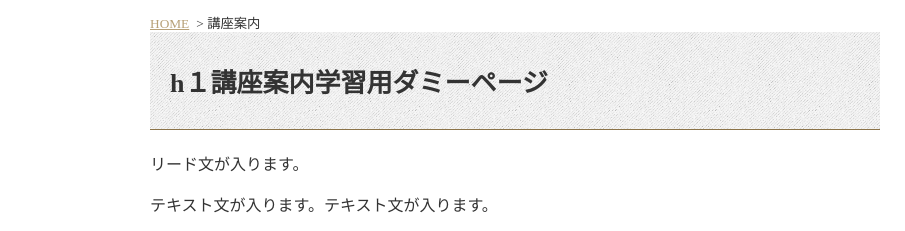
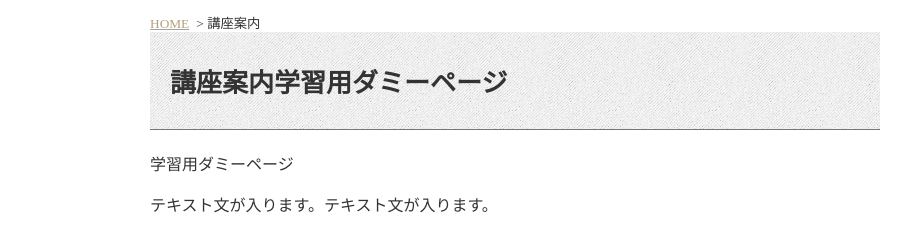
Before and after one commit to MN106890/hello, a plain HTML site: page base.html in a window 1280 px wide. Shown: the part 172-403 px from the top of the page, 0-905 px from the left. Drawn offline with Linux system fonts and the light colour scheme.

Commit message:
Update base.html

```diff
--- a/base.html
+++ b/base.html
@@ -31,8 +31,8 @@
             </ol>
           </div>
           <article>
-            <h1>h１講座案内学習用ダミーページ</h1>
-            <p class="lead">リード文が入ります。</p>
+            <h1>講座案内学習用ダミーページ</h1>
+            <p class="lead">学習用ダミーページ</p>
             <p>テキスト文が入ります。テキスト文が入ります。</p>
             <section>
               <h2>h２見出しが入ります</h2>
```
